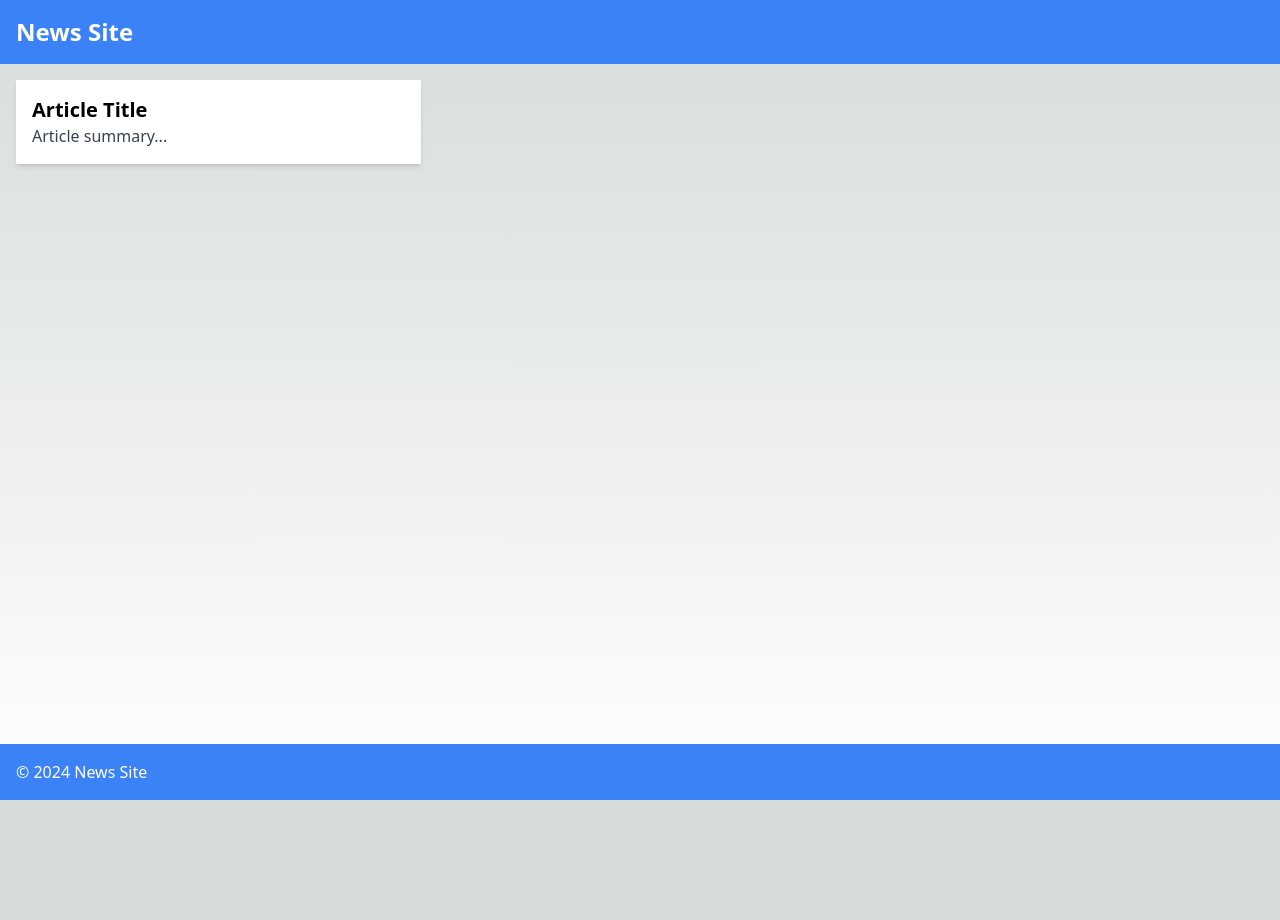
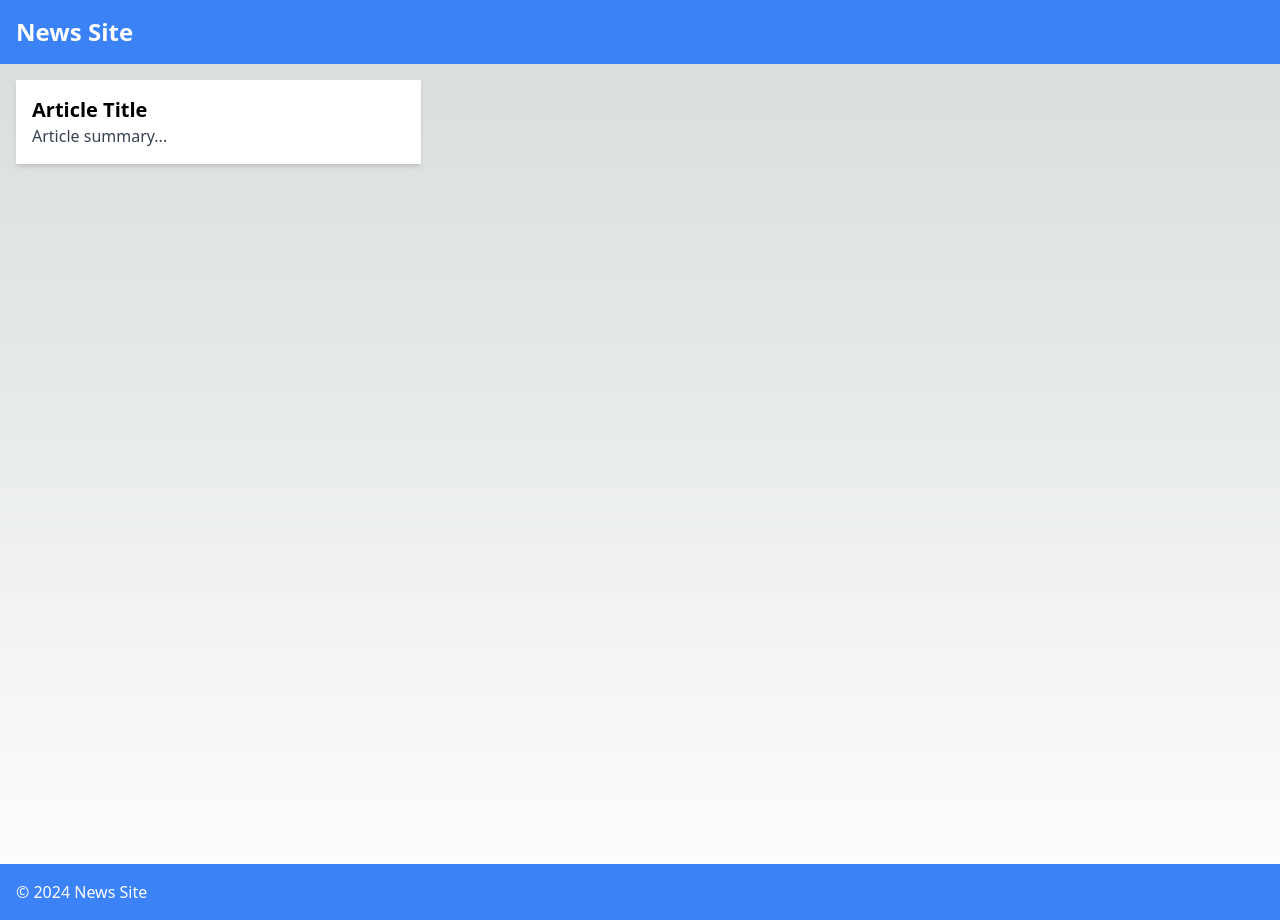
Before and after one commit to peywan/news-page, a Next.js app: page / in a window 1280 px wide. Before the commit the page ends 800 px from the top, so only its background shows below. Built offline with nearby package versions, Linux system fonts and the light colour scheme.

Commit message:
added layout component

```diff
--- /dev/null
+++ b/components/footer.js
@@ -0,0 +1,11 @@
+import React from "react";
+
+const Footer = () => {
+  return (
+    <footer className="bg-blue-500 text-white p-4">
+      <p>© 2024 News Site</p>
+    </footer>
+  );
+};
+
+export default Footer;
--- /dev/null
+++ b/components/header.js
@@ -0,0 +1,11 @@
+import React from "react";
+
+const Header = () => {
+  return (
+    <header className="bg-blue-500 text-white p-4">
+      <h1 className="text-2xl font-bold">News Site</h1>
+    </header>
+  );
+};
+
+export default Header;
--- /dev/null
+++ b/components/layout.js
@@ -0,0 +1,16 @@
+// components/Layout.js
+import React from "react";
+import Header from "./header";
+import Footer from "./footer";
+
+const Layout = ({ children }) => {
+  return (
+    <div className="layout">
+      <Header />
+      {children}
+      <Footer />
+    </div>
+  );
+};
+
+export default Layout;
--- a/pages/_app.js
+++ b/pages/_app.js
@@ -1,5 +1,12 @@
 import "@/styles/globals.css";
+import Layout from "../components/layout";
 
 export default function App({ Component, pageProps }) {
-  return <Component {...pageProps} />;
+  return (
+    <>
+      <Layout>
+        <Component {...pageProps} />
+      </Layout>
+    </>
+  );
 }
--- a/pages/index.js
+++ b/pages/index.js
@@ -1,12 +1,8 @@
-import React from 'react';
+import React from "react";
 
 const HomePage = () => {
   return (
     <div className="flex flex-col min-h-screen">
-      <header className="bg-blue-500 text-white p-4">
-        <h1 className="text-2xl font-bold">News Site</h1>
-      </header>
-
       <main className="flex-grow p-4">
         <div className="grid grid-cols-3 gap-4">
           {/* News articles will go here */}
@@ -17,10 +13,6 @@ const HomePage = () => {
           {/* Repeat the above div for each article */}
         </div>
       </main>
-
-      <footer className="bg-blue-500 text-white p-4">
-        <p>©  2024 News Site</p>
-      </footer>
     </div>
   );
 };
```
